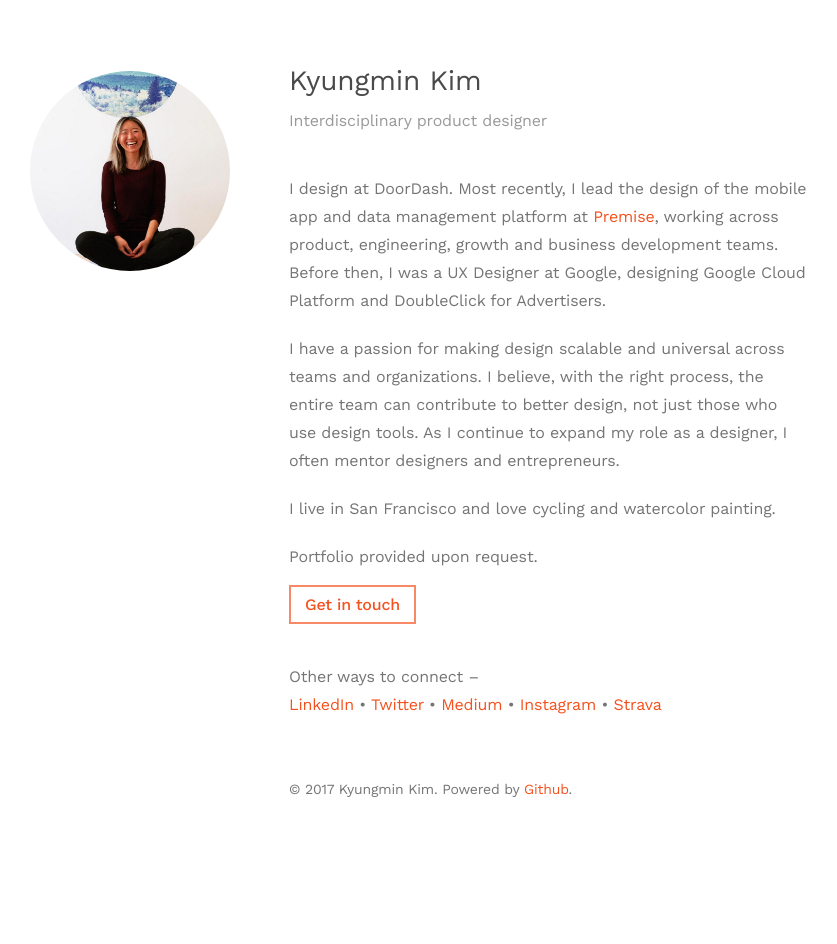
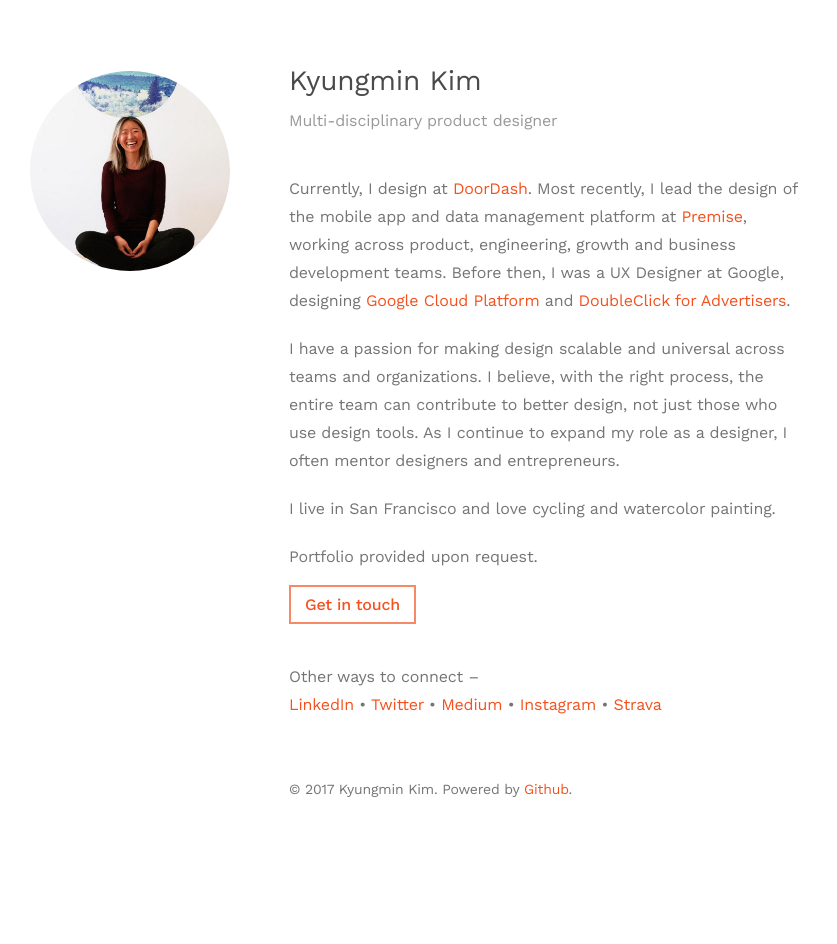
Before and after one commit to kyungmin/kyungmin.github.io, a Jekyll site: the page built from index.md, in a window 1280 px wide. Shown: the whole page, without its empty margins (92-929 px from the left). Built offline with Jekyll 4.4.1, drawn with Linux system fonts in a browser that asks for light colours.

Commit message:
Add links

```diff
--- a/_layouts/home.html
+++ b/_layouts/home.html
@@ -6,8 +6,8 @@ layout: default
   <div class="animated bounceIn photo"></div>
   <div class="animated fadeIn">
     <h1>Kyungmin Kim</h1>
-    <p>Interdisciplinary product designer</p>
-    <p>I design at DoorDash. Most recently, I lead the design of the mobile app and data management platform at <a href="http://www.premise.com" target="_blank">Premise</a>, working across product, engineering, growth and business development teams. Before then, I was a UX Designer at Google, designing Google Cloud Platform and DoubleClick for Advertisers.</p>
+    <p>Multi-disciplinary product designer</p>
+    <p>Currently, I design at <a href="http://www.doordash.com" target="_blank">DoorDash</a>. Most recently, I lead the design of the mobile app and data management platform at <a href="http://www.premise.com" target="_blank">Premise</a>, working across product, engineering, growth and business development teams. Before then, I was a UX Designer at Google, designing <a href="https://cloud.google.com/" target="_blank">Google Cloud Platform</a> and <a href="https://www.doubleclickbygoogle.com/solutions/digital-marketing/campaign-manager/" target="_blank">DoubleClick for Advertisers</a>.</p>
     <p>I have a passion for making design scalable and universal across teams and organizations. I believe, with the right process, the entire team can contribute to better design, not just those who use design tools. As I continue to expand my role as a designer, I often mentor designers and entrepreneurs.</p>
     <p>I live in San Francisco and love cycling and watercolor painting.</p>
     <p>Portfolio provided upon request.</p>
```
